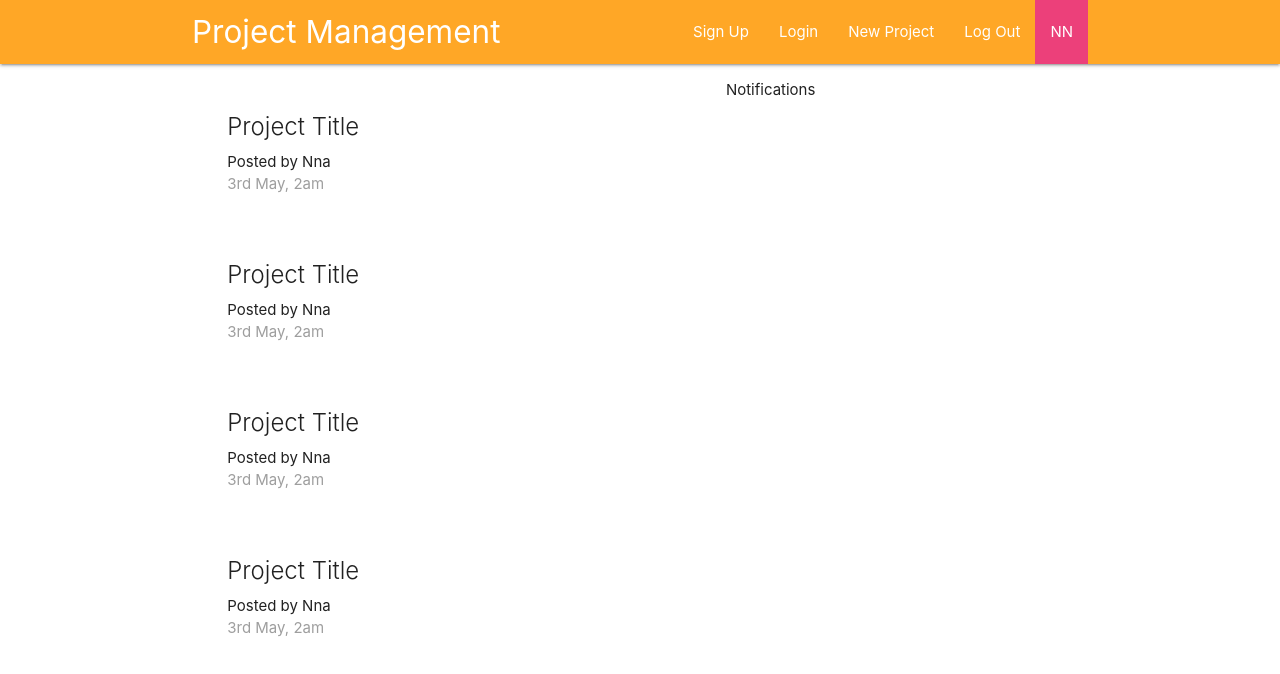
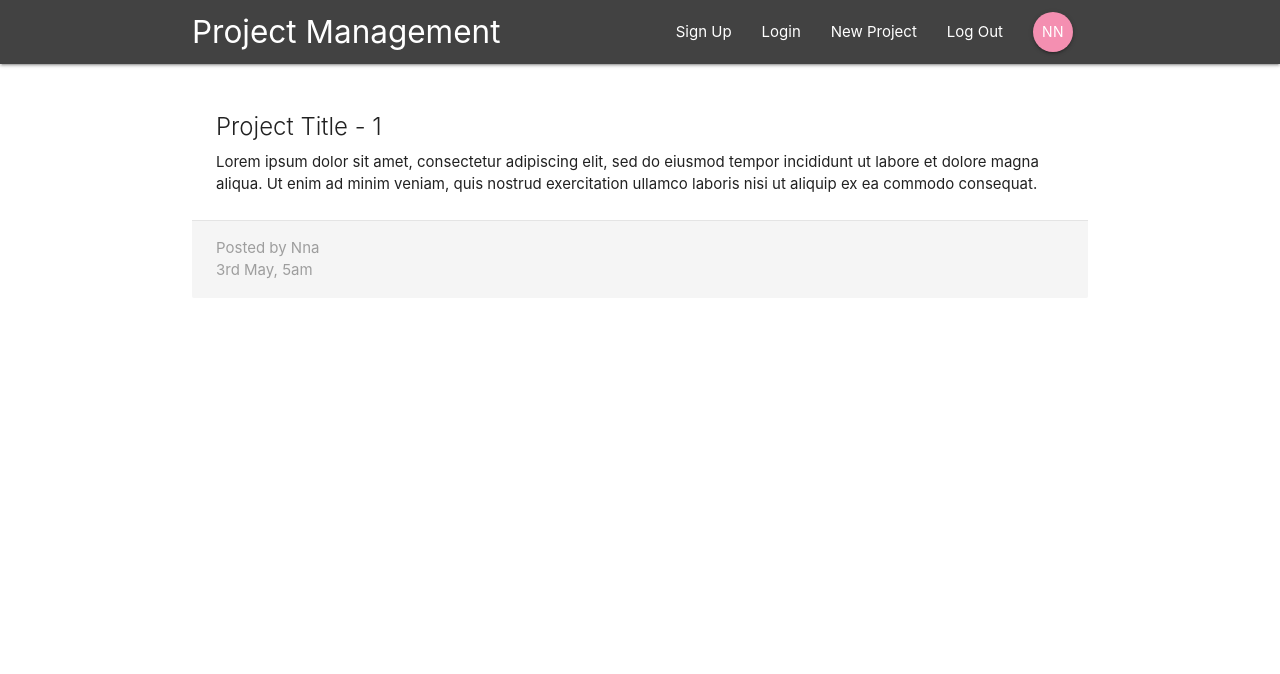
Before and after one commit to nna144/project-management-app, a React (Create React App) app: page /project/1 in a window 1280 px wide. Shown: the top 674 px of the page. Built offline with nearby package versions, Linux system fonts and the light colour scheme.

Commit message:
Added project details component and set up a route to load the component in

```diff
--- a/src/App.js
+++ b/src/App.js
@@ -2,14 +2,15 @@ import React from "react";
 import { BrowserRouter, Switch, Route } from "react-router-dom";
 import Navbar from "./components/layout/Navbar";
 import Dashboard from "./components/dashboard/Dashboard";
-
+import ProjectDetails from "./components/projects/ProjectDetails";
 function App() {
   return (
     <BrowserRouter>
       <div className="App">
         <Navbar />
         <Switch>
-          <Route path="/" component={Dashboard} />
+          <Route exact path="/" component={Dashboard} />
+          <Route path="/project/:id" component={ProjectDetails} />
         </Switch>
       </div>
     </BrowserRouter>
--- a/src/components/layout/Navbar.js
+++ b/src/components/layout/Navbar.js
@@ -5,7 +5,7 @@ import SignedOutLinks from "./SignedOutLinks";
 
 const Navbar = () => {
   return (
-    <nav className="nav-wrapper orange lighten-1">
+    <nav className="nav-wrapper grey darken-3">
       <div className="container">
         <Link to="/" className="brand-logo">
           Project Management
--- a/src/components/layout/SignedInLinks.js
+++ b/src/components/layout/SignedInLinks.js
@@ -11,7 +11,7 @@ const SignedInLinks = () => {
         <NavLink to="/">Log Out</NavLink>
       </li>
       <li>
-        <NavLink to="/" className="btb btb-floating pink lighten-1">
+        <NavLink to="/" className="btn btn-floating pink lighten-3">
           NN
         </NavLink>
       </li>
--- a/src/components/projects/ProjectDetails.js
+++ b/src/components/projects/ProjectDetails.js
@@ -0,0 +1,26 @@
+import React from "react";
+
+const ProjectDetails = (props) => {
+  const id = props.match.params.id;
+  return (
+    <div className="container section project-details">
+      <div className="card z-depth-0">
+        <div className="card-content">
+          <span className="card-title">Project Title - {id}</span>
+          <p>
+            Lorem ipsum dolor sit amet, consectetur adipiscing elit, sed do
+            eiusmod tempor incididunt ut labore et dolore magna aliqua. Ut enim
+            ad minim veniam, quis nostrud exercitation ullamco laboris nisi ut
+            aliquip ex ea commodo consequat.
+          </p>
+        </div>
+        <div className="card-action grey lighten-4 grey-text">
+          <div>Posted by Nna</div>
+          <div>3rd May, 5am</div>
+        </div>
+      </div>
+    </div>
+  );
+};
+
+export default ProjectDetails;
```
